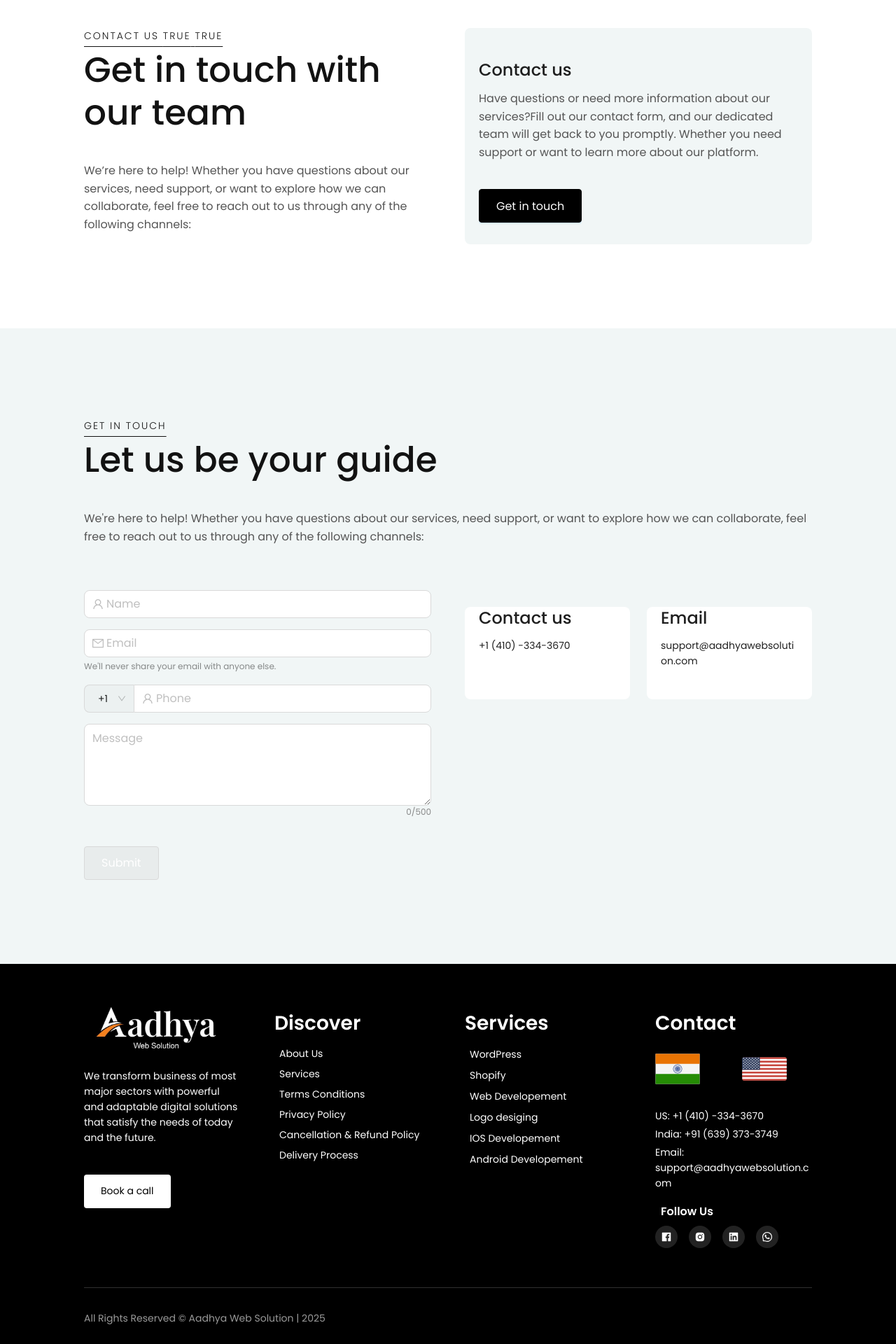
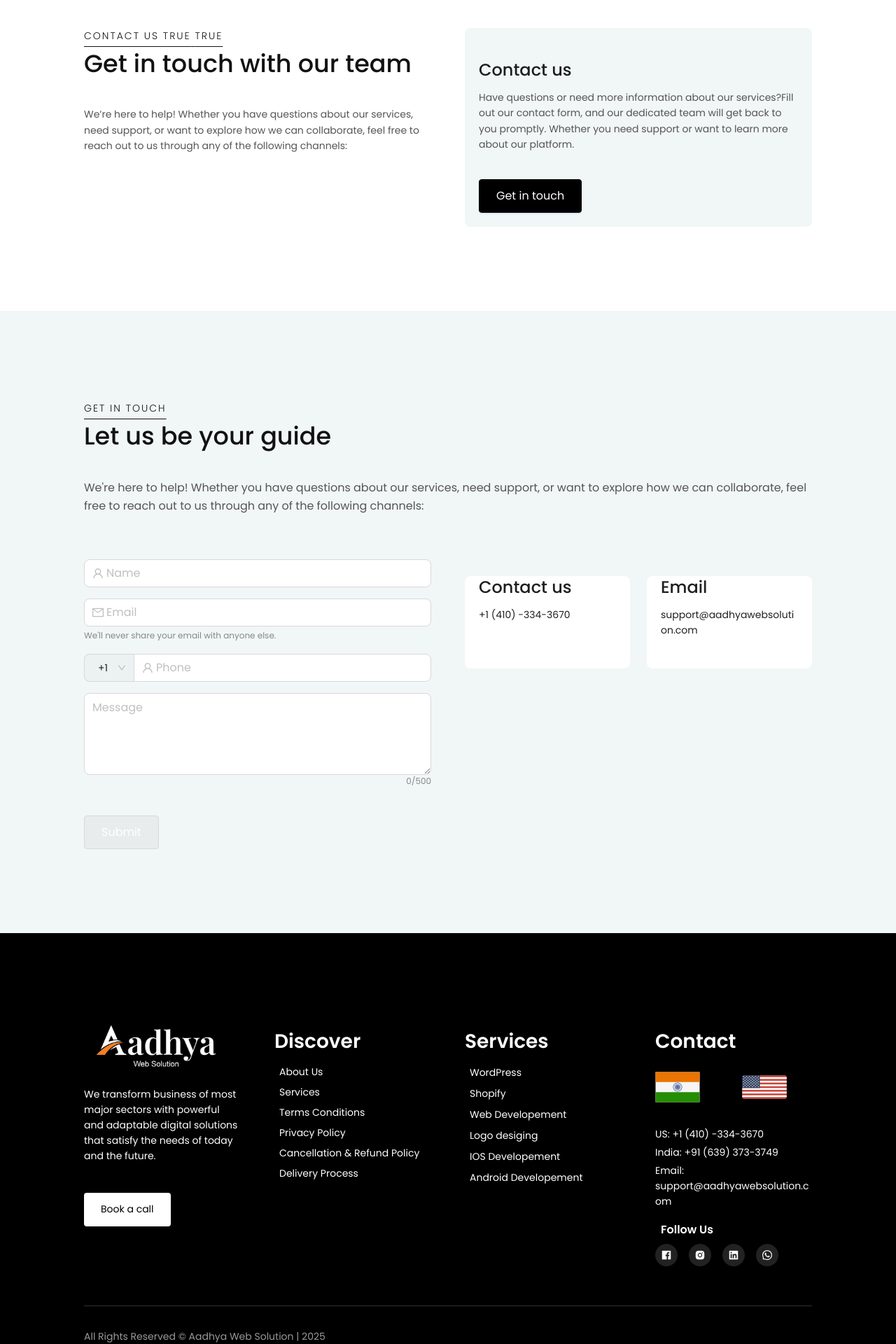
Before and after one commit to saiyashwanthsomavarapu/websolutions, a React (Vite) app: page /contact in a window 1280 px wide. Shown: the part 80-2000 px from the top of the page at 70% size. Built offline with nearby package versions, Linux system fonts and the light colour scheme; a web font is replaced by a local one.

Commit message:
removed unneccessary spacing

```diff
--- a/src/components/Layout/Footer.tsx
+++ b/src/components/Layout/Footer.tsx
@@ -75,7 +75,7 @@
   const navigateTo = useNavigate();
 
   return (
-    <Footer style={{ ...footerStyle, padding: screen.lg ? '50px 120px' : screen.md ? '50px 80px' : '50px 20px' }}>
+    <Footer style={{ ...footerStyle, padding: screen.lg || screen.md ? "120px" : "50px", }}>
       <Row gutter={[24, 48]}>
 
         {/* Middle columns for navigation */}
--- a/src/pages/AboutUs/OurHistory.tsx
+++ b/src/pages/AboutUs/OurHistory.tsx
@@ -13,7 +13,7 @@
             flexDirection: 'column',
             overflow: 'hidden',
             backgroundColor: '#fff',
-            padding: (screen.lg || screen.md) ? '120px' : '100px 50px',
+            padding: (screen.lg || screen.md) ? '120px' : '50px',
         }}>
             <Row gutter={[48, 48]} >
                 <Col xs={24} md={12}>
--- a/src/pages/Contact/ContactUs.tsx
+++ b/src/pages/Contact/ContactUs.tsx
@@ -27,10 +27,10 @@
                     }}>
                         Contact Us  {screen.lg ? 'true' : 'false'} {screen.md ? 'true' : 'false'}
                     </Text>
-                    <Title level={1} style={{ marginTop: '8px', marginBottom: '40px', fontSize: '50px', fontWeight: 500, color: '#121212' }}>
+                    <Title level={1} style={{ marginTop: '8px', marginBottom: '40px', fontSize: screen.lg ? '2.5em' : '2em', fontWeight: 500, color: '#121212' }}>
                         Get in touch with our team
                     </Title>
-                    <Paragraph style={{ fontSize: '16px', lineHeight: '1.6', color: '#555' }}>
+                    <Paragraph style={{ fontSize: '1em', lineHeight: '1.6', color: '#555' }}>
                         We’re here to help! Whether you have questions about our services, need support, or want to explore how we can collaborate, feel free to reach out to us through any of the following channels:
                     </Paragraph>
                 </Col>
@@ -48,7 +48,7 @@
                     >
                         <Title level={3} style={{ fontWeight: 500 }}>Contact us</Title>
 
-                        <Paragraph style={{ fontSize: '16px', lineHeight: '1.6', color: '#555' }}>
+                        <Paragraph style={{ fontSize: '1em', lineHeight: '1.6', color: '#555' }}>
                             Have questions or need more information about our services?Fill out our contact form, and our dedicated team will get back to you promptly. Whether you need support or want to learn more about our platform.
                         </Paragraph>
                         <Button
--- a/src/pages/Contact/GetInTouch.tsx
+++ b/src/pages/Contact/GetInTouch.tsx
@@ -254,7 +254,7 @@
             flexDirection: 'column',
             overflow: 'hidden',
             backgroundColor: '#f1f6f6',
-            padding: (screen.lg || screen.md) ? '120px' : '100px 50px'
+            padding: (screen.lg || screen.md) ? '120px' : '50px'
         }}>
             <Toaster />
             <Row gutter={[48, 48]} style={{ justifyItems: 'start' }}>
@@ -271,7 +271,7 @@
                     }}>
                         Get in touch
                     </Text>
-                    <Title level={1} style={{ marginTop: '8px', marginBottom: '40px', fontSize: '50px', fontWeight: 500, color: '#121212' }}>
+                    <Title level={1} style={{ marginTop: '8px', marginBottom: '40px', fontSize: screen.lg ? '2.5em' : '2em', fontWeight: 500, color: '#121212' }}>
                         Let us be your guide
                     </Title>
                     <Paragraph style={{ fontSize: '16px', lineHeight: '1.6', color: '#555' }}>
--- a/src/pages/HomeScreens/WhatWeDo.tsx
+++ b/src/pages/HomeScreens/WhatWeDo.tsx
@@ -25,7 +25,7 @@
                     lg={12}
                     style={{
                         position: screens.lg ? "sticky" : "relative",
-                        top: "72px",
+
                         height: "100%",
                         marginBottom: screens.xs || screens.sm ? "48px" : 0,
                     }}
@@ -62,7 +62,7 @@
                                 textAlign: "justify",
                             }}
                         >
-                        At Aadhya Web Solution, we provide a powerful suite of digital services designed to accelerate growth, enhance brand presence, and deliver long-term business impact.
+                            At Aadhya Web Solution, we provide a powerful suite of digital services designed to accelerate growth, enhance brand presence, and deliver long-term business impact.
                         </Paragraph>
                     </div>
                     <Button
```
